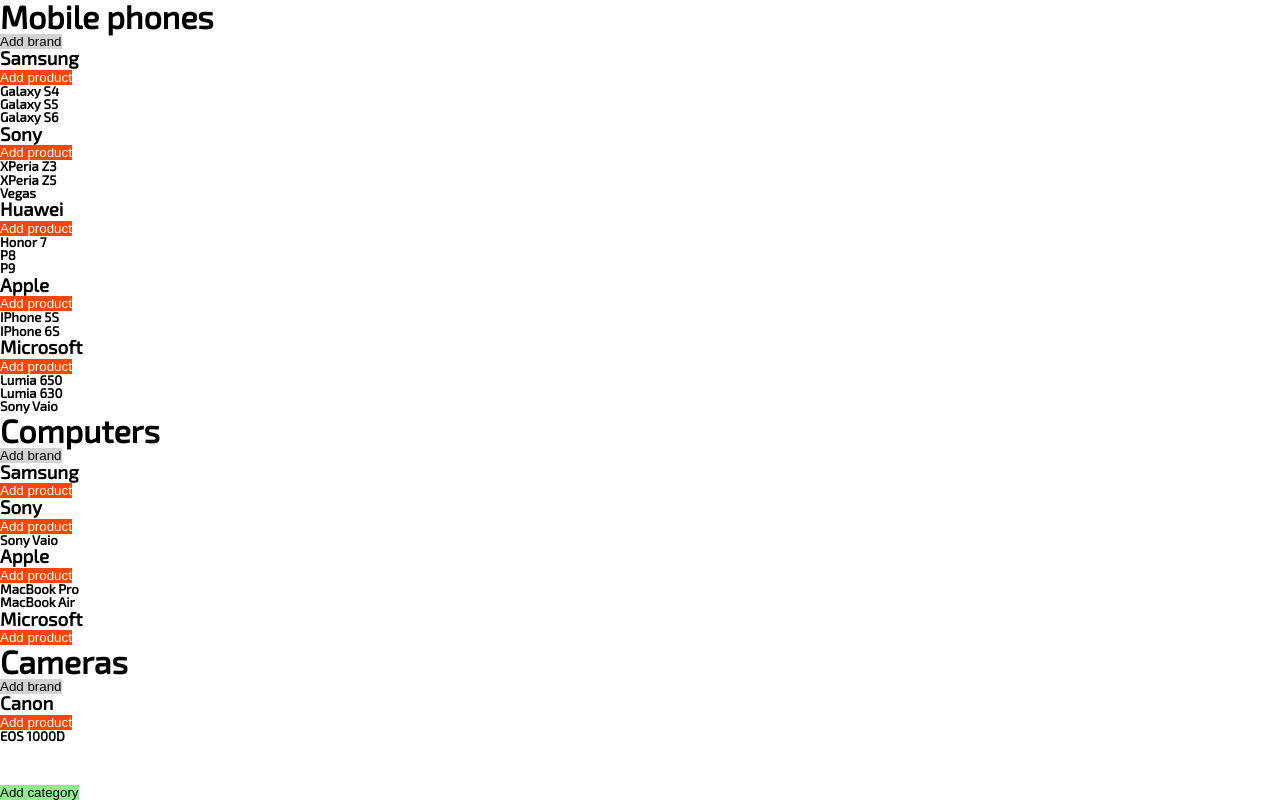
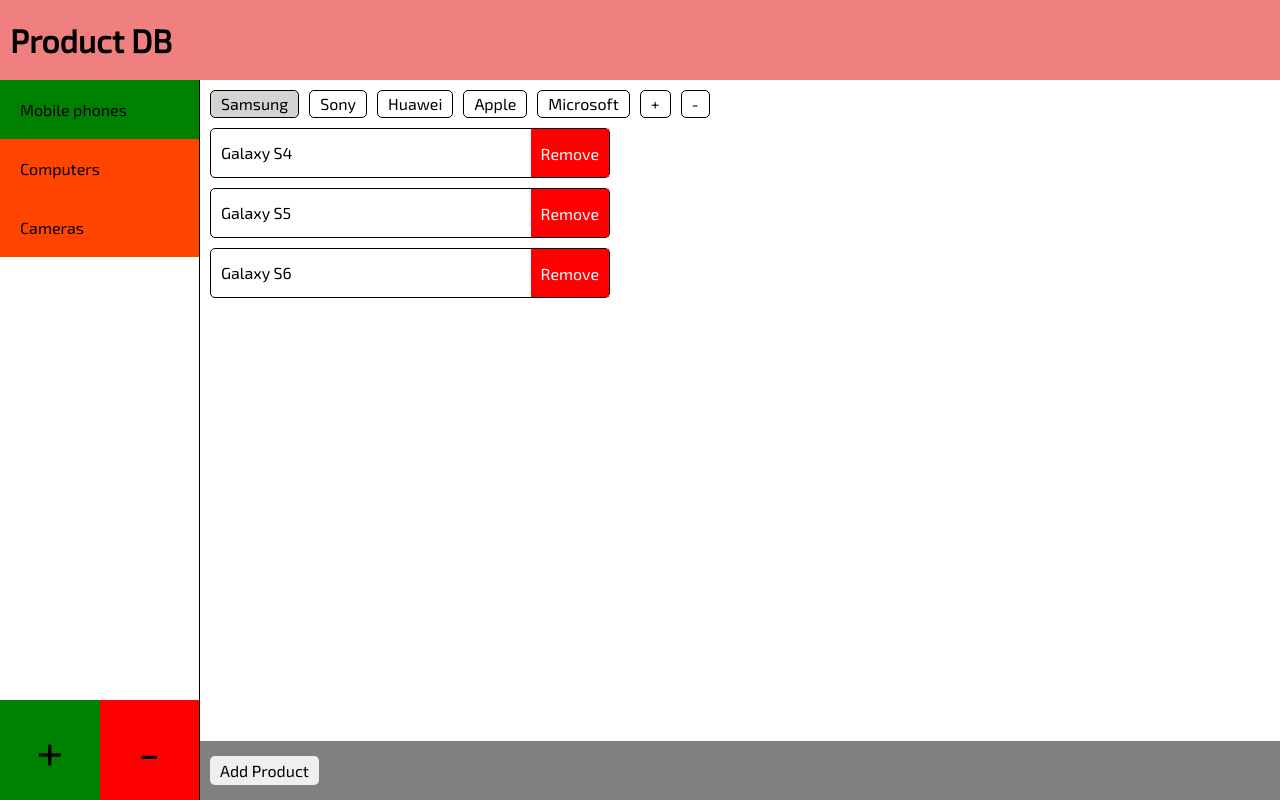
Before and after one commit to dancheskus/product-db, a React (Create React App) app: page / in a window 1280 px wide. Built offline with nearby package versions, Linux system fonts and the light colour scheme.

Commit message:
styles added

```diff
--- a/src/App.tsx
+++ b/src/App.tsx
@@ -1,26 +1,256 @@
 import { useDispatch, useSelector } from 'react-redux'
+import styled, { css } from 'styled-components'
+import { useState } from 'react'
+import { useEffect } from 'react'
 
 import { addBrand, addCategory, addProduct, removeBrand, removeCategory, removeProduct } from 'redux/products'
 import { RootState } from 'redux/store'
-import GlobalStyle from 'style/GlobalStyle'
+
+const AppWrapper = styled.div`
+  height: 100vh;
+  display: grid;
+  grid-template-rows: 8rem 1fr;
+  grid-template-columns: 20rem 1fr;
+  grid-template-areas:
+    'header header'
+    'side content';
+`
+
+const Header = styled.header`
+  grid-area: header;
+  background: lightcoral;
+  padding: 1rem;
+  display: flex;
+  align-items: center;
+`
+
+const Sidebar = styled.div`
+  grid-area: side;
+  border-right: 1px solid;
+  display: grid;
+  grid-template-rows: 1fr min-content;
+`
+
+const Content = styled.div`
+  grid-area: content;
+  display: grid;
+  grid-template-rows: min-content 1fr min-content;
+`
+
+const CategoryButton = styled.button<{ isActive: boolean }>`
+  ${({ isActive }) => css`
+    background: ${isActive ? 'green' : 'orangered'};
+    padding: 2rem;
+    transition: 0.2s;
+    width: 100%;
+    text-align: left;
+
+    ${!isActive &&
+    css`
+      :hover {
+        background: red;
+      }
+    `}
+  `}
+`
+
+const BrandSelector = styled.div`
+  display: grid;
+  grid-auto-flow: column;
+  justify-content: start;
+  gap: 1rem;
+  padding: 1rem;
+`
+
+const BrandTab = styled.div<{ isActive?: boolean }>`
+  ${({ isActive }) => css`
+    padding: 0.5rem 1rem;
+    border: 1px solid;
+    border-radius: 5px;
+    background: ${isActive ? 'lightgray' : 'none'};
+    transition: 0.2s;
+    cursor: pointer;
+
+    ${!isActive &&
+    css`
+      :hover {
+        background: #dddddd;
+      }
+    `}
+  `}
+`
+
+const ProductList = styled.div`
+  display: grid;
+  gap: 1rem;
+  align-content: start;
+  padding: 0 1rem 1rem 1rem;
+`
+const ProductItem = styled.div`
+  height: 5rem;
+  width: 40rem;
+  display: flex;
+  justify-content: space-between;
+  border: 1px solid;
+  border-radius: 5px;
+
+  > * {
+    padding: 1rem;
+    display: flex;
+    align-items: center;
+  }
+`
+const ProductItemTitle = styled.div``
+const ProductItemButton = styled.button`
+  background: red;
+  color: white;
+  transition: 0.2s;
+
+  :hover {
+    filter: brightness(0.9);
+  }
+`
+
+const ContentFooter = styled.div`
+  background: gray;
+  padding: 1.5rem 1rem;
+`
+
+const AddProduct = styled.button`
+  padding: 0.5rem 1rem;
+  border-radius: 5px;
+  transition: 0.2s;
+
+  :hover {
+    filter: brightness(0.9);
+  }
+`
+
+const SidebarCategoryButtonWrapper = styled.div`
+  display: grid;
+  grid-template-columns: repeat(2, 1fr);
+`
+const SidebarCategoryButton = styled.button<{ color: string }>`
+  ${({ color }) => css`
+    background: ${color};
+    padding: 2rem 0;
+    font-size: 5rem;
+    display: grid;
+    place-items: center;
+    transition: 0.2s;
+
+    :hover {
+      filter: brightness(0.9);
+    }
+  `}
+`
 
 export default function App() {
-  return (
-    <>
-      <GlobalStyle />
-
-      <Test />
-    </>
-  )
-}
-
-function Test() {
   const dispatch = useDispatch()
   const { brands, categories, products } = useSelector((state: RootState) => state.appData)
+  const categoryIds = Object.keys(categories)
+  const [currentCategoryId, setCurrentCategoryId] = useState<string>(categoryIds[0])
+  const currentCategory = categories[currentCategoryId]
+  const currentBrandIds = currentCategory?.brandIds
+  const [currentBrandId, setCurrentBrandId] = useState<string | null>(currentBrandIds?.[0])
+  const currentProductIds = currentBrandId && brands[currentBrandId]?.productIds
+
+  useEffect(() => {
+    currentBrandIds && setCurrentBrandId(currentBrandIds[0])
+  }, [currentBrandIds])
+
+  useEffect(() => {
+    !categoryIds.includes(currentCategoryId) && setCurrentCategoryId(categoryIds[0])
+  }, [categoryIds, currentCategoryId])
 
   return (
+    <AppWrapper>
+      <Header>
+        <h1>Product DB</h1>
+      </Header>
+
+      <Sidebar>
         <div>
-      {Object.keys(categories).map(categoryId => {
+          {categoryIds.map(categoryId => {
+            const { name: categoryName } = categories[categoryId]
+
+            return (
+              <CategoryButton
+                key={categoryId}
+                isActive={categoryId === currentCategoryId}
+                onClick={() => setCurrentCategoryId(categoryId)}
+              >
+                {categoryName}
+              </CategoryButton>
+            )
+          })}
+        </div>
+
+        <SidebarCategoryButtonWrapper>
+          <SidebarCategoryButton
+            color='green'
+            onClick={() => {
+              const newCategoryName = prompt('Input category name')
+              if (!newCategoryName) return
+              dispatch(addCategory(newCategoryName))
+            }}
+          >
+            +
+          </SidebarCategoryButton>
+
+          <SidebarCategoryButton color='red' onClick={() => dispatch(removeCategory(currentCategoryId))}>
+            -
+          </SidebarCategoryButton>
+        </SidebarCategoryButtonWrapper>
+      </Sidebar>
+
+      <Content>
+        <BrandSelector>
+          {currentBrandIds &&
+            currentBrandIds.map(id => (
+              <BrandTab key={id} isActive={id === currentBrandId} onClick={() => setCurrentBrandId(id)}>
+                {brands[id].name}
+              </BrandTab>
+            ))}
+
+          <BrandTab
+            onClick={() => {
+              const newBrandName = prompt('Input brand name')
+              if (!newBrandName) return
+              dispatch(addBrand({ categoryId: currentCategoryId, brandName: newBrandName }))
+            }}
+          >
+            +
+          </BrandTab>
+
+          <BrandTab onClick={() => currentBrandId && dispatch(removeBrand(currentBrandId))}>-</BrandTab>
+        </BrandSelector>
+
+        <ProductList>
+          {currentProductIds &&
+            currentProductIds.map(id => (
+              <ProductItem key={id}>
+                <ProductItemTitle>{products[id].name}</ProductItemTitle>
+                <ProductItemButton onClick={() => dispatch(removeProduct(id))}>Remove</ProductItemButton>
+              </ProductItem>
+            ))}
+        </ProductList>
+
+        <ContentFooter>
+          <AddProduct
+            onClick={() => {
+              const newProductName = prompt('Input product name')
+              if (!newProductName) return
+              currentBrandId && dispatch(addProduct({ brandId: currentBrandId, productName: newProductName }))
+            }}
+          >
+            Add Product
+          </AddProduct>
+        </ContentFooter>
+      </Content>
+
+      {/* <Content>
+        {categoryIds.map(categoryId => {
           const { name: categoryName, brandIds } = categories[categoryId]
 
           return (
@@ -87,6 +317,7 @@
         >
           Add category
         </button>
-    </div>
+      </Content> */}
+    </AppWrapper>
   )
 }
--- a/src/index.tsx
+++ b/src/index.tsx
@@ -3,11 +3,14 @@
 import { Provider } from 'react-redux'
 
 import { store } from 'redux/store'
+import GlobalStyle from 'style/GlobalStyle'
 
 import App from './App'
 
 ReactDOM.render(
   <StrictMode>
+    <GlobalStyle />
+
     <Provider store={store}>
       <App />
     </Provider>
--- a/src/redux/products.ts
+++ b/src/redux/products.ts
@@ -111,7 +111,7 @@
           name: 'Sony',
           products: [
             {
-              id: '7564534',
+              id: 'f6405649-325e-7564534',
               name: 'Sony Vaio',
             },
           ],
--- a/src/style/GlobalStyle.ts
+++ b/src/style/GlobalStyle.ts
@@ -24,6 +24,8 @@
     border: none;
     outline: none;
     cursor: pointer;
+    font-family: inherit;
+    font-size: inherit;
   }
 
   input {
```
Lines whose indentation alone changed are shown as unchanged.
